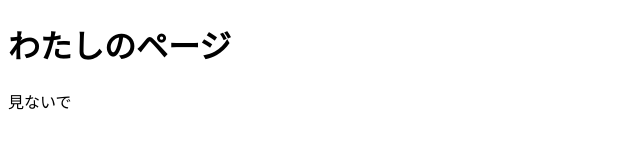
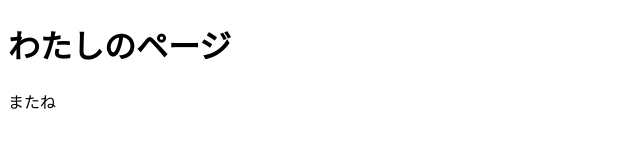
Before and after one commit to hidaka000/test, a plain HTML site: page index.html in a window 1280 px wide. Shown: the full height of the page, 0-640 px from the left. Drawn offline with Linux system fonts and the light colour scheme.

Commit message:
またね

```diff
--- a/index.html
+++ b/index.html
@@ -5,6 +5,6 @@
 </head>
 <body>
 <h1>わたしのページ</h1>
-<p>見ないで</p>
+<p>またね</p>
 </body>
 </html>
```
